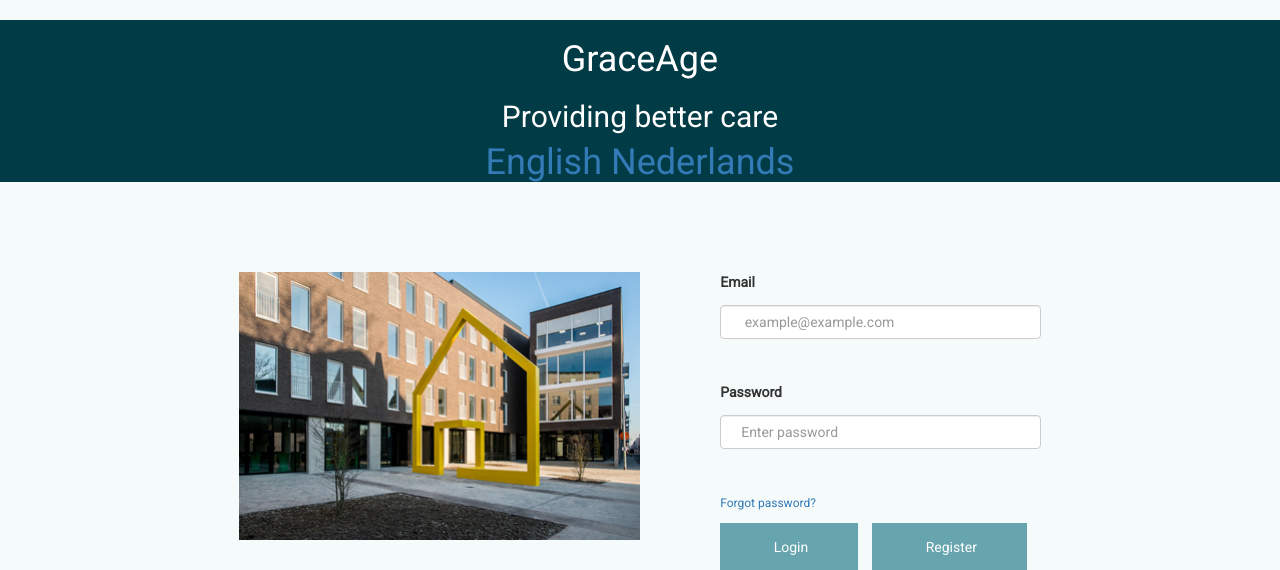
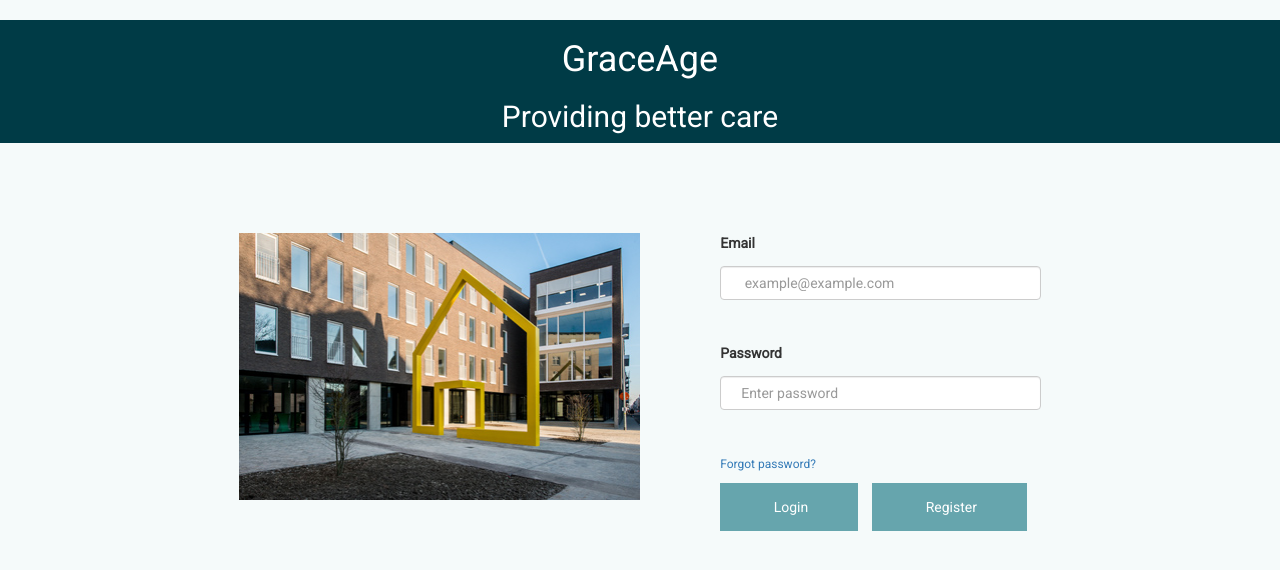
Before and after one commit to samyv/NursingHomeWebApp, a CodeIgniter app: page /a18ux02/index.php in a window 1280 px wide. Shown: the top 570 px of the page. Run offline with CodeIgniter, Linux system fonts and the light colour scheme; data that the repository does not hold is empty; some libraries are stand-ins or nearby versions.

Commit message:
login + register without translation

```diff
--- a/application/views/Caregiver/login.php
+++ b/application/views/Caregiver/login.php
@@ -16,14 +16,7 @@
 		<div class="h1 fade-in">
             <h1>GraceAge</h1>
 			<h2> <?php echo ($this->lang->line('subtitle header'))?></h2>
-                <?php
-                // set pathname from where we came from
-                $pn=uri_string();  // the uri class is initialized automatically
-                ?>
-                    <a class = dropdown-item href='languageSwitcher/switchLanguage/english?<?=$pn?>'>
-                        <?php echo ($this->lang->line('english'))?></a>
-                    <a class = dropdown-item href='languageSwitcher/switchLanguage/Nederlands?<?=$pn?>'>
-                        <?php echo ($this->lang->line('dutch'))?></a>
+
 		</div>
 		<div class="modal-content" id="forgot-password-modal-content">
 			<div class="modal-header">
```
